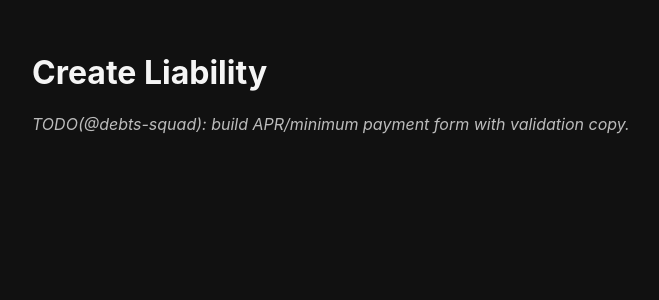
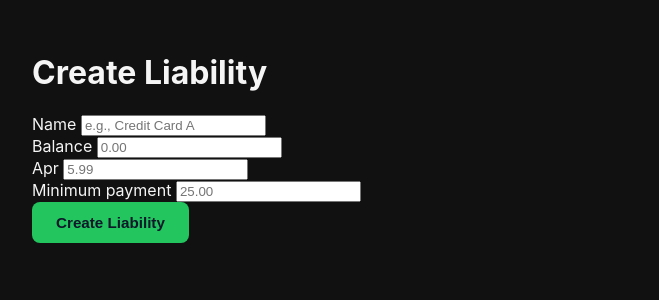
Before and after one commit to Blood-Dawn/pocketsage, a Flask app: template pocketsage/templates/liabilities/form.html in a window 1280 px wide. Shown: the part 44-344 px from the top of the page, without its empty margins (0-659 px from the left). Run offline with Flask 3, Linux system fonts and the light colour scheme; the template is opened without the code that fills it, so the values that code supplies are empty, except form fields; tables that the repository leaves empty hold one stand-in row (values such as "Sample post"); form fields are guessed from the names that the template uses; parts of the project's set-up code (start-up, migrations or seed data) failed here and were passed over.

Commit message:
Create liability form with validation
- Created form template for liability creation with POST method.
- Added form fields for name, balance, APR, and minimum payment.
- Implemented error validation feedback blocks for each form field.
- Added placeholder text to guide user input for each field.
- Included hidden CSRF token for form security.
- Added submit button to create new liability.

```diff
--- a/pocketsage/templates/liabilities/form.html
+++ b/pocketsage/templates/liabilities/form.html
@@ -2,5 +2,57 @@
 {% block title %}New Liability · PocketSage{% endblock %}
 {% block content %}
   <h1>Create Liability</h1>
-  <p class="todo">TODO(@debts-squad): build APR/minimum payment form with validation copy.</p>
+  <form action="{{ url_for('liabilities.create_liability') }}" method="post">
+    {{ form.hidden_tag() }}
+
+    <div class="form-group">
+      {{ form.name.label }}
+      {{ form.name(class="form-control", placeholder="e.g., Credit Card A") }}
+      {% if form.name.errors %}
+        <div class="invalid-feedback d-block">
+          {% for error in form.name.errors %}
+            <span>{{ error }}</span>
+          {% endfor %}
+        </div>
+      {% endif %}
+    </div>
+
+    <div class="form-group">
+      {{ form.balance.label }}
+      {{ form.balance(class="form-control", type="number", step="0.01", placeholder="0.00") }}
+      {% if form.balance.errors %}
+        <div class="invalid-feedback d-block">
+          {% for error in form.balance.errors %}
+            <span>{{ error }}</span>
+          {% endfor %}
+        </div>
+      {% endif %}
+    </div>
+
+    <div class="form-group">
+      {{ form.apr.label }}
+      {{ form.apr(class="form-control", type="number", step="0.01", placeholder="5.99") }}
+      {% if form.apr.errors %}
+        <div class="invalid-feedback d-block">
+          {% for error in form.apr.errors %}
+            <span>{{ error }}</span>
+          {% endfor %}
+        </div>
+      {% endif %}
+    </div>
+
+    <div class="form-group">
+      {{ form.minimum_payment.label }}
+      {{ form.minimum_payment(class="form-control", type="number", step="0.01", placeholder="25.00") }}
+      {% if form.minimum_payment.errors %}
+        <div class="invalid-feedback d-block">
+          {% for error in form.minimum_payment.errors %}
+            <span>{{ error }}</span>
+          {% endfor %}
+        </div>
+      {% endif %}
+    </div>
+
+    <button type="submit" class="btn btn-primary">Create Liability</button>
+  </form>
 {% endblock %}
```
